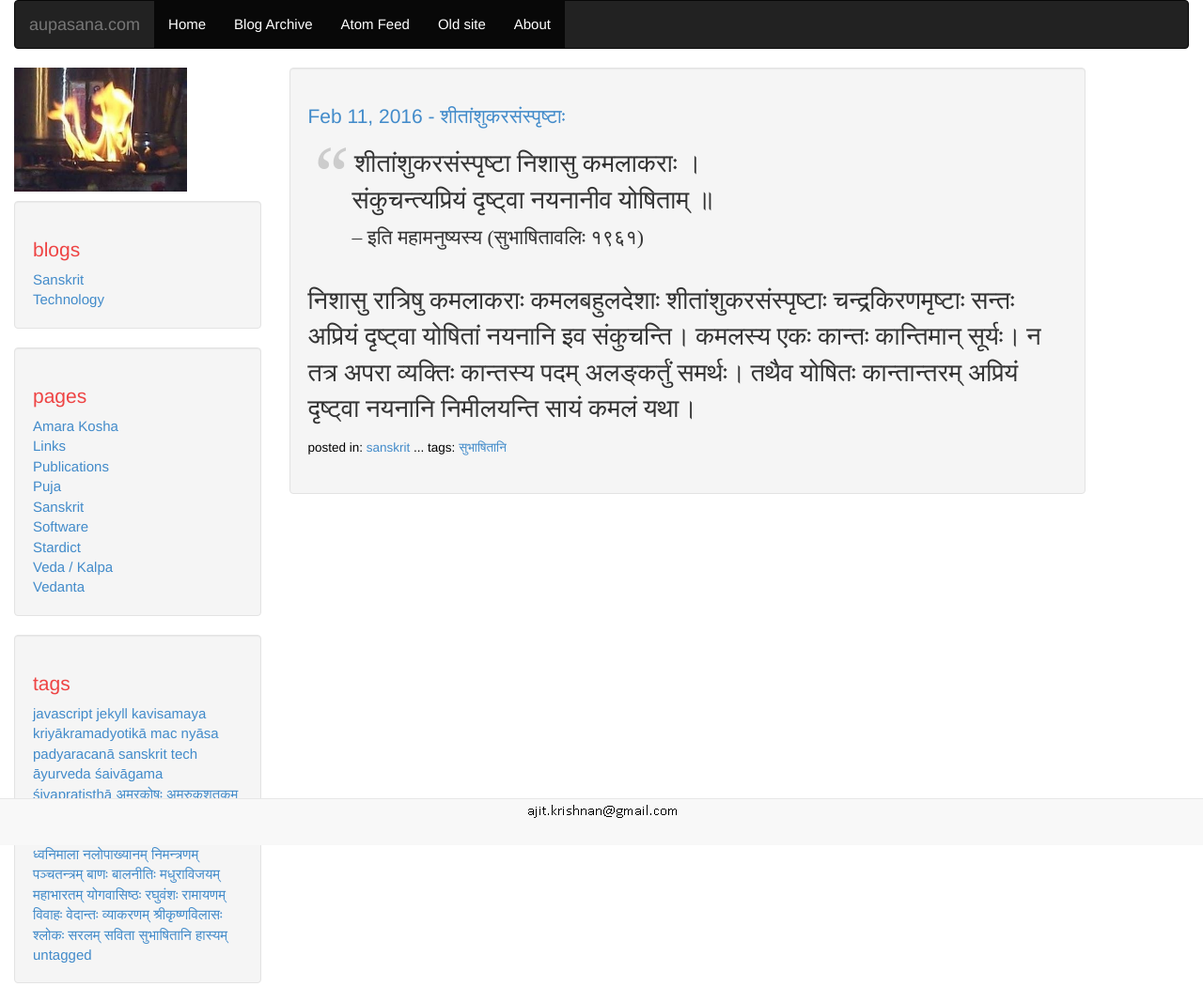
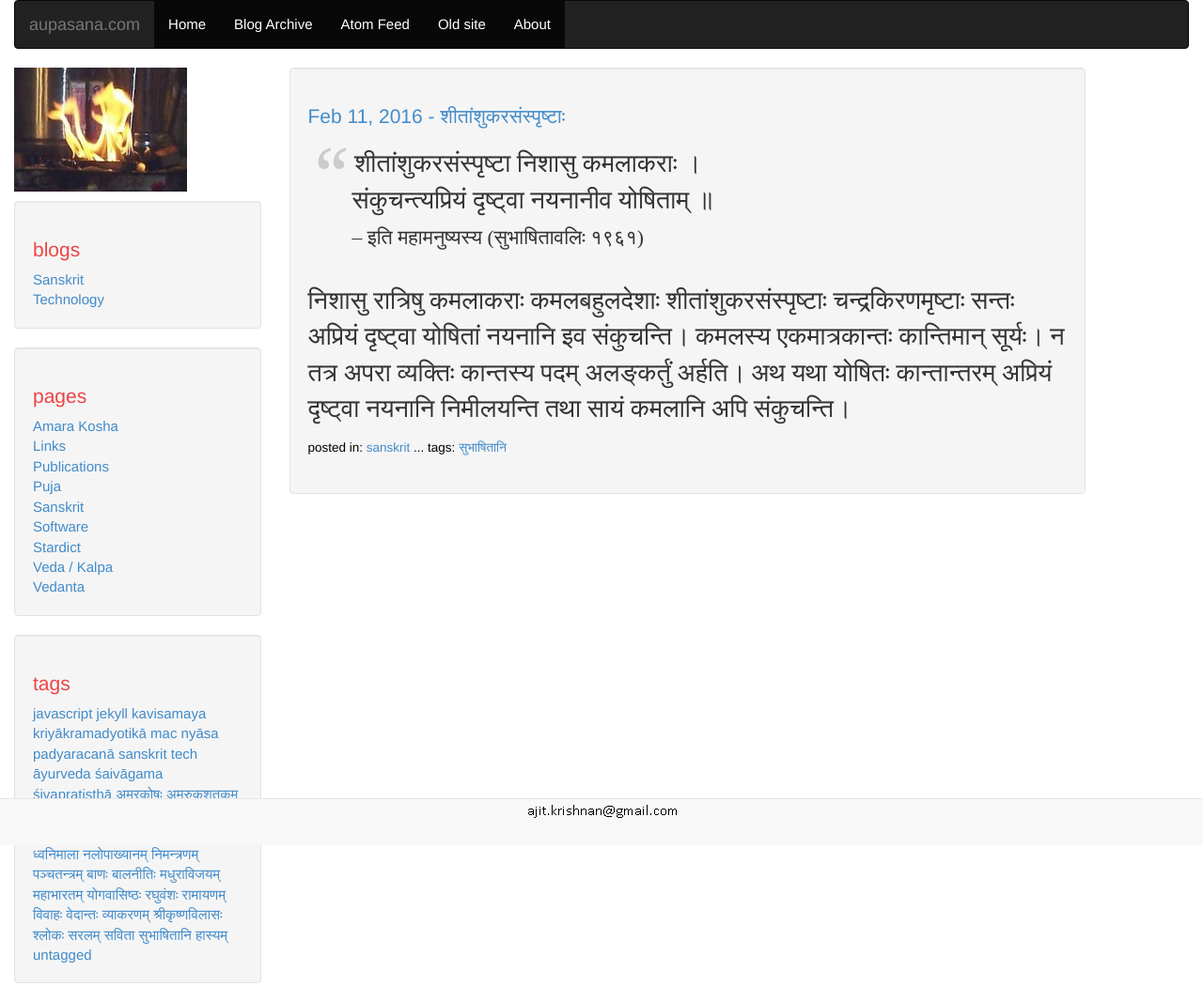
Before and after one commit to aupasana/aupasana.github.io, a Jekyll site: the page built from _posts/2016-02-11-shitamshukara.md, in a window 1280 px wide. Shown: the whole page at 94% size. Built offline with Jekyll 4.4.1, drawn with Linux system fonts in a browser that asks for light colours; comment, search, counter and statistics services are not loaded.

Commit message:
Update post content

```diff
--- a/_posts/2016-02-11-shitamshukara.md
+++ b/_posts/2016-02-11-shitamshukara.md
@@ -13,6 +13,6 @@ tags:
 > <cite>-- इति महामनुष्यस्य (सुभाषितावलिः १९६१)</cite>
 
 निशासु रात्रिषु कमलाकराः कमलबहुलदेशाः शीतांशुकरसंस्पृष्टाः चन्द्रकिरणमृष्टाः सन्तः
-अप्रियं दृष्ट्वा योषितां नयनानि इव संकुचन्ति। कमलस्य एकः कान्तः कान्तिमान् सूर्यः।
-न तत्र अपरा व्यक्तिः कान्तस्य पदम् अलङ्कर्तुं समर्थः। तथैव योषितः कान्तान्तरम्
-अप्रियं दृष्ट्वा नयनानि निमीलयन्ति सायं कमलं यथा।
+अप्रियं दृष्ट्वा योषितां नयनानि इव संकुचन्ति। कमलस्य एकमात्रकान्तः कान्तिमान् सूर्यः।
+न तत्र अपरा व्यक्तिः कान्तस्य पदम् अलङ्कर्तुं अर्हति। अथ यथा योषितः कान्तान्तरम्
+अप्रियं दृष्ट्वा नयनानि निमीलयन्ति तथा सायं कमलानि अपि संकुचन्ति।
```
